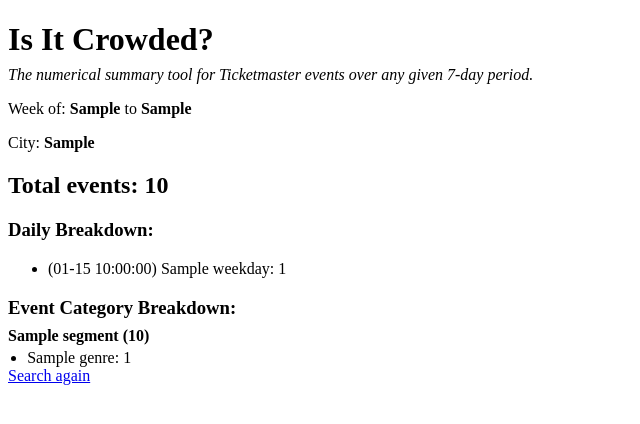
After one commit to randycreates/isitcrowded, a Flask app: template templates/results.html in a window 1280 px wide. The commit adds this page. Shown: the top 424 px of the page, without its empty margins (0-640 px from the left). Run offline with Flask 3, Linux system fonts and the light colour scheme; the template is opened without the code that fills it: most values are stand-ins (such as "Sample title", 1, 10 or a date in 2020).

Commit message:
Add results template and updated README for web version

```diff
--- /dev/null
+++ b/templates/results.html
@@ -0,0 +1,66 @@
+<!DOCTYPE html>
+<html>
+<head>
+<style>
+	.notice { color: crimson; }
+	.categories {
+		display: flex;
+		flex-wrap: wrap;
+		gap: 1.5rem;
+	}
+	.category {
+		min-width: 220px;
+	}
+	.category h4 {
+		margin: 0 0 0.25rem 0;
+	}
+	.category ul {
+		margin: 0;
+		padding-left: 1.2rem;
+	}
+</style>
+    <title>Is It Crowded Results</title>
+</head>
+<body>
+	<h1 style="margin-bottom: 4px;">Is It Crowded?</h1>
+    <p style="margin-top: 8px;"><i>The numerical summary tool for Ticketmaster events over any given 7-day period.</i></p>
+	{% if data_source == "demo" %}
+	<p class="notice"><b>Demo mode: no API key found. Showing sample data. To use live data, see API instructions in README.</b></p>
+	{% elif data_source == "demo_fallback" %}
+	<p class="notice"><b>Demo mode: the API call failed. Showing sample data.</b></p>
+	{% endif %}
+	{% if total == 0 %}
+	<p class="notice">No events found for <b>'{{ display_city }}'</b> in that date range. Check city spelling. If correct, try a nearby city or a different start date.</p>
+	<a href="/">Search again</a>
+	{% else %}
+
+	<p>Week of: <b>{{ display_start }}</b> to <b>{{ display_end }}</b></p>
+	<p>City: <b>{{ display_city }}</b></p>
+
+	<h2>Total events: {{ total }}</h2>
+
+	<h3>Daily Breakdown:</h3>
+	<ul>
+	{% for day in daily_breakdown %}
+		<li>({{ day.date[5:] }}) {{ day.weekday }}: {{ day.count}}</li>
+	{% endfor %}
+    </ul>
+
+	<h3 style="margin-bottom: 8px;">Event Category Breakdown:</h3>
+	<div class="categories">
+	{% for segment, data in genre_breakdown.items() %}
+	<div class="category">
+			<h4>{{ segment }} ({{ data.total }})</h4>
+			<ul>
+			{% for genre, count in data.genres.items() %}
+					<li>{{ genre }}: {{ count }}</li>
+			{% endfor %}
+			</ul>
+	</div>
+	{% endfor %}
+	</div>
+
+	<a href="/">Search again</a>
+	{% endif %}
+</body>
+</html>
```
Also changed, not shown: templates/index.html (+14 -5 lines), README.md.
